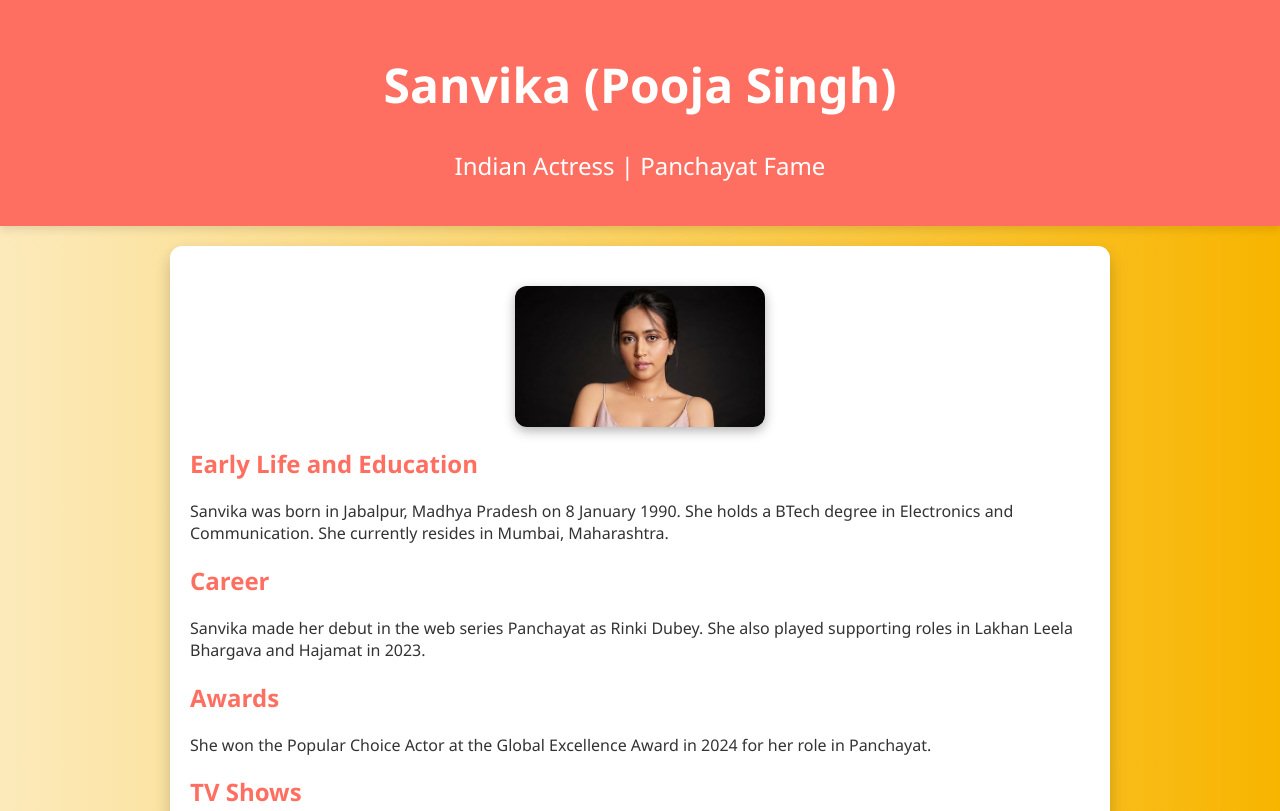
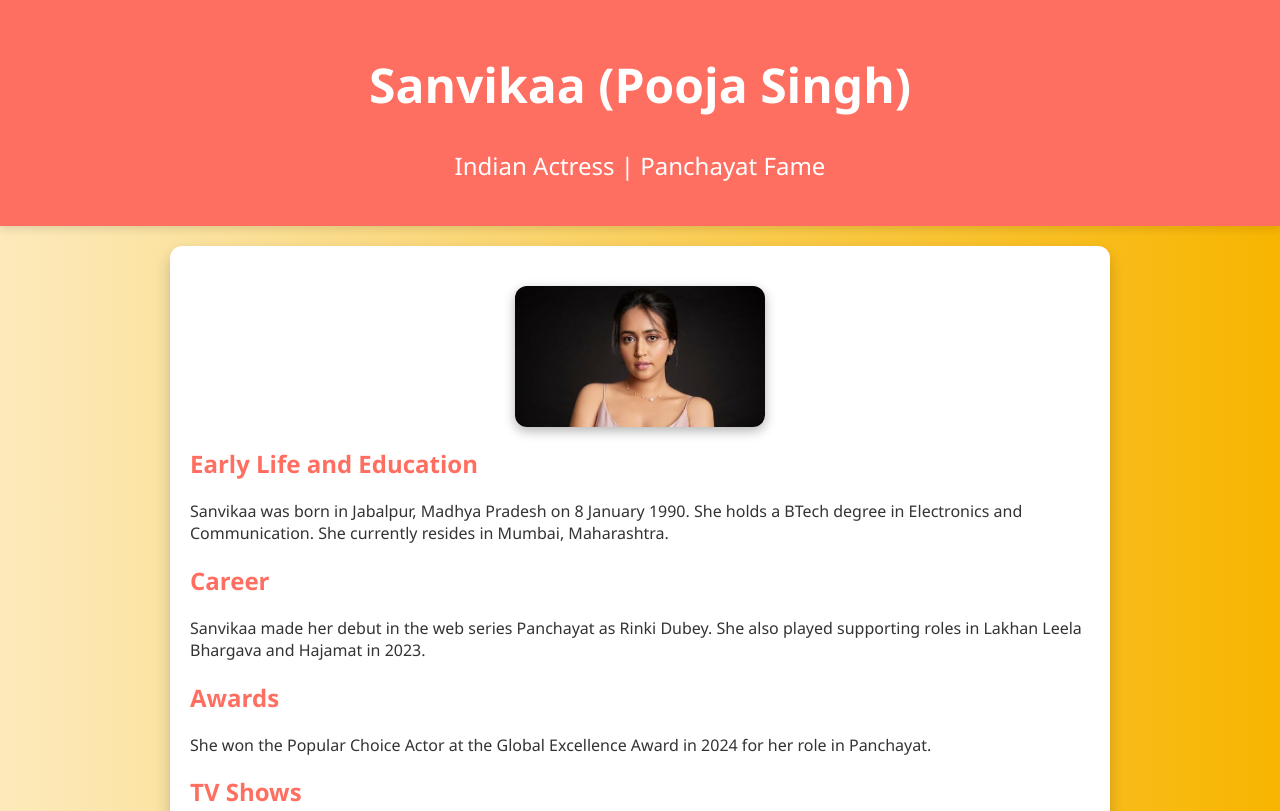
Before and after one commit to RishabhVaishnav-star/saanvika---site, a plain HTML site: page index.html in a window 1280 px wide. Shown: the top 811 px of the page. Drawn offline with Linux system fonts and the light colour scheme.

Commit message:
Update index.html

```diff
--- a/index.html
+++ b/index.html
@@ -5,7 +5,7 @@
     <meta charset="UTF-8">
     <meta name="viewport" content="width=device-width, initial-scale=1.0">
     <header>
-    <h1>Sanvika (Pooja Singh)</h1>
+    <h1>Sanvikaa (Pooja Singh)</h1>
         <p>Indian Actress | Panchayat Fame</p>
     </header>
     <style>
@@ -81,10 +81,10 @@
 <div class="container">
     <img src="saanvika.jpg" alt="Saanvika Image" class="profile-img">
     <h2>Early Life and Education</h2>
-    <p> Sanvika was born in Jabalpur, Madhya Pradesh on 8 January 1990. She holds a BTech degree in Electronics and Communication. She currently resides in Mumbai, Maharashtra. </p>
+    <p> Sanvikaa was born in Jabalpur, Madhya Pradesh on 8 January 1990. She holds a BTech degree in Electronics and Communication. She currently resides in Mumbai, Maharashtra. </p>
 
     <h2>Career</h2>
-    <p> Sanvika made her debut in the web series Panchayat as Rinki Dubey. She also played supporting roles in Lakhan Leela Bhargava and Hajamat in 2023. </p>
+    <p> Sanvikaa made her debut in the web series Panchayat as Rinki Dubey. She also played supporting roles in Lakhan Leela Bhargava and Hajamat in 2023. </p>
 
     <h2>Awards</h2>
     <p> She won the Popular Choice Actor at the Global Excellence Award in 2024 for her role in Panchayat. </p>
@@ -127,7 +127,7 @@
     <h2>Net Worth</h2>
         <p>Estimated to be around ₹50 lakh (as of 2025).</p>
     <h2> Achievements </h2>
-        <p> Recently, Sanvika ranked 3rd in IMDb Popular Indian Celebrities for Panchayat Web Series (2020-2025). </p>
+        <p> Recently, Sanvikaa ranked 3rd in IMDb Popular Indian Celebrities for Panchayat Web Series (2020-2025). </p>
 </div>
 
 <button onclick="topFunction()" id="topBtn" title="Go to top">↑</button>
```
